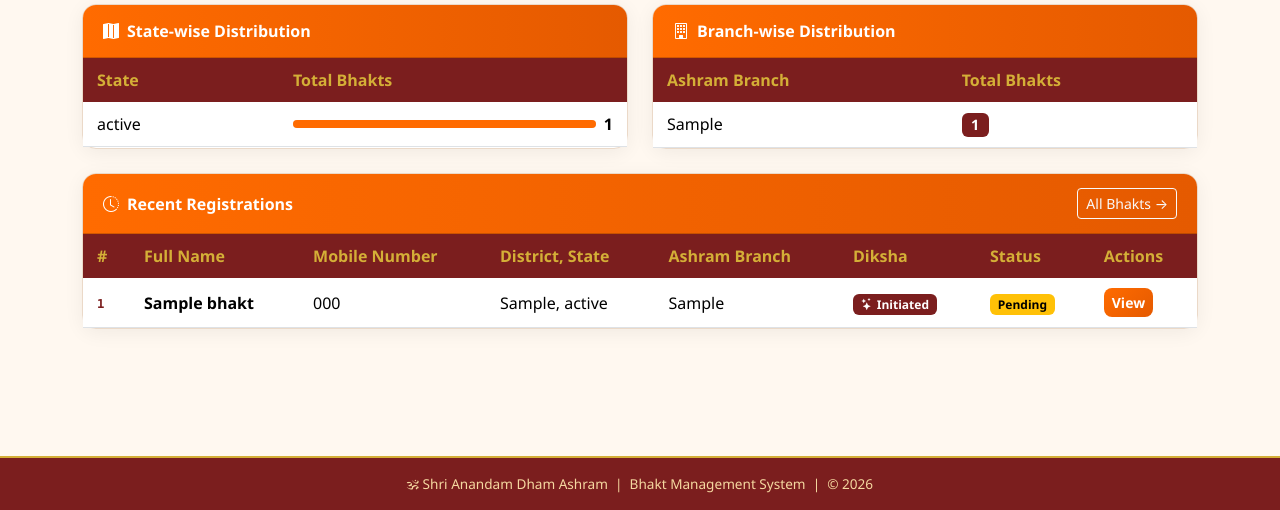
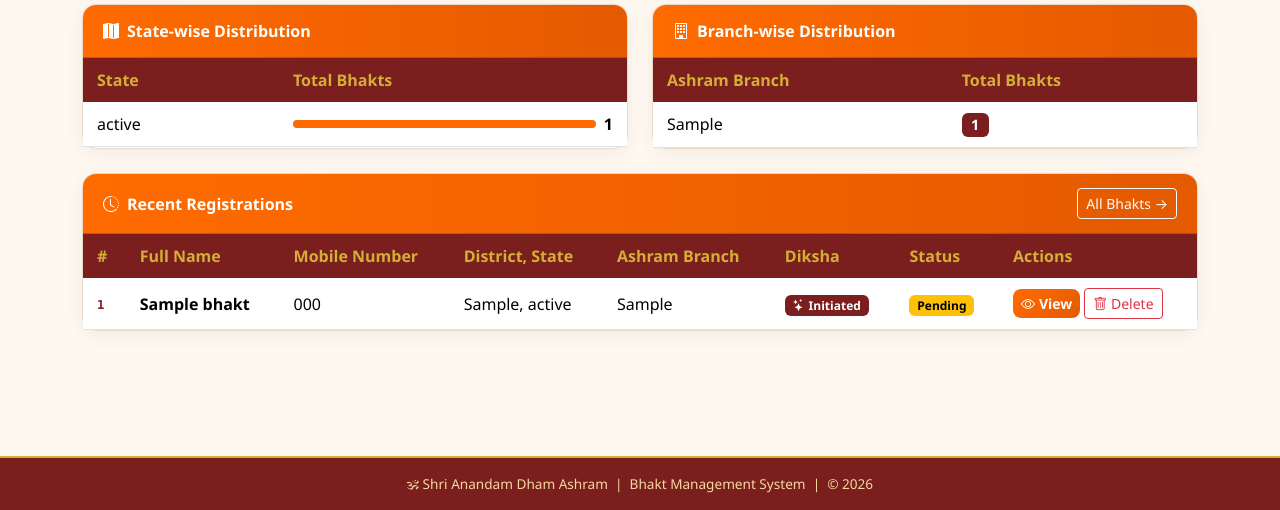
Before and after one commit to thrivemindsdev/data-collection, a Laravel app: page /admin in a window 1280 px wide. Shown: the part 290-800 px from the top of the page. Run offline with Laravel 12, Linux system fonts and the light colour scheme; a user stored in the database is signed in; data comes from the database, SQL or seed files in the repository; tables that the repository leaves empty hold one stand-in row (values such as "Sample post").

Commit message:
feat: add delete button next to view in admin dashboard, bhakts list, and devotee details with confirmation modal

```diff
--- a/app/Http/Controllers/AdminController.php
+++ b/app/Http/Controllers/AdminController.php
@@ -174,6 +174,18 @@ class AdminController extends Controller
         return redirect()->route('admin.bhakts.show', $bhakt)->with('success', __('admin.correction_success'));
     }
 
+    // Delete a devotee record
+    public function destroy(Bhakt $bhakt)
+    {
+        $bhakt->delete();
+
+        if (url()->previous() === route('admin.bhakts.show', $bhakt)) {
+            return redirect()->route('admin.bhakts.index')->with('success', __('messages.deleted_successfully'));
+        }
+
+        return back()->with('success', __('messages.deleted_successfully'));
+    }
+
     // Export CSV (Bilingual)
     public function export(Request $request)
     {
--- a/lang/en/messages.php
+++ b/lang/en/messages.php
@@ -123,6 +123,9 @@ return [
     'registered_on'         => 'Registered On',
     'actions'               => 'Actions',
     'view'                  => 'View',
+    'delete'                => 'Delete',
+    'delete_confirm'        => 'Are you sure you want to delete this devotee registration? This action cannot be undone.',
+    'deleted_successfully'  => 'Devotee record has been deleted successfully.',
     'approve'               => 'Approve',
     'reject'                => 'Reject',
     'send_correction'       => 'Send for Correction',
--- a/lang/hi/messages.php
+++ b/lang/hi/messages.php
@@ -123,6 +123,9 @@ return [
     'registered_on'         => 'पंजीकरण तिथि',
     'actions'               => 'कार्रवाई',
     'view'                  => 'देखें',
+    'delete'                => 'हटाएं',
+    'delete_confirm'        => 'क्या आप वाकई इस भक्त पंजीकरण को हटाना चाहते हैं? यह कार्रवाई पूर्ववत नहीं की जा सकती।',
+    'deleted_successfully'  => 'भक्त रिकॉर्ड सफलतापूर्वक हटा दिया गया है।',
     'approve'               => 'स्वीकृत करें',
     'reject'                => 'अस्वीकृत करें',
     'send_correction'       => 'सुधार हेतु भेजें',
--- a/resources/views/admin/dashboard.blade.php
+++ b/resources/views/admin/dashboard.blade.php
@@ -165,9 +165,19 @@
                                     <span class="badge badge-status-{{ $b->status }}">{{ $b->display_status }}</span>
                                 </td>
                                 <td>
-                                    <a href="{{ route('admin.bhakts.show', $b) }}" class="btn btn-sm btn-saffron">
-                                        {{ __('messages.view') }}
-                                    </a>
+                                    <div class="d-flex gap-1 align-items-center">
+                                        <a href="{{ route('admin.bhakts.show', $b) }}" class="btn btn-sm btn-saffron py-1 px-2">
+                                            <i class="bi bi-eye me-1"></i>{{ __('messages.view') }}
+                                        </a>
+                                        <form method="POST" action="{{ route('admin.bhakts.destroy', $b) }}"
+                                              onsubmit="return confirm('{{ addslashes(__('messages.delete_confirm')) }}');" class="d-inline">
+                                            @csrf
+                                            @method('DELETE')
+                                            <button type="submit" class="btn btn-sm btn-outline-danger py-1 px-2" title="{{ __('messages.delete') }}">
+                                                <i class="bi bi-trash"></i> {{ __('messages.delete') }}
+                                            </button>
+                                        </form>
+                                    </div>
                                 </td>
                             </tr>
                         @empty
--- a/routes/web.php
+++ b/routes/web.php
@@ -26,6 +26,7 @@ Route::prefix('admin')->name('admin.')->middleware('auth')->group(function () {
     Route::get('/bhakts', [AdminController::class, 'index'])->name('bhakts.index');
     Route::get('/bhakts/export', [AdminController::class, 'export'])->name('bhakts.export');
     Route::get('/bhakts/{bhakt}', [AdminController::class, 'show'])->name('bhakts.show');
+    Route::delete('/bhakts/{bhakt}', [AdminController::class, 'destroy'])->name('bhakts.destroy');
     Route::post('/bhakts/{bhakt}/approve', [AdminController::class, 'approve'])->name('bhakts.approve');
     Route::post('/bhakts/{bhakt}/reject', [AdminController::class, 'reject'])->name('bhakts.reject');
     Route::post('/bhakts/{bhakt}/correction', [AdminController::class, 'correction'])->name('bhakts.correction');
```
Also changed, not shown: resources/views/admin/bhakts/index.blade.php (+13 -3 lines), resources/views/admin/bhakts/show.blade.php (+9 -1 lines), tests/Feature/BhaktSystemTest.php (+22 -0 lines).
